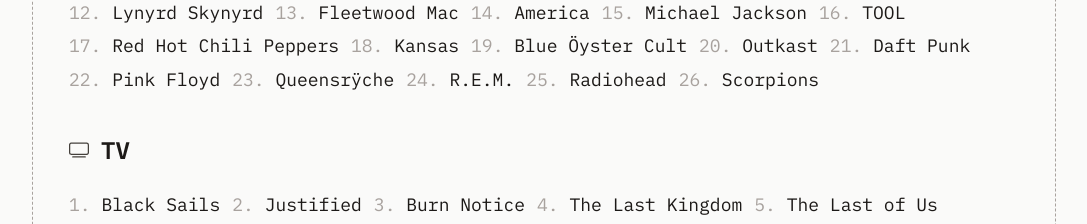
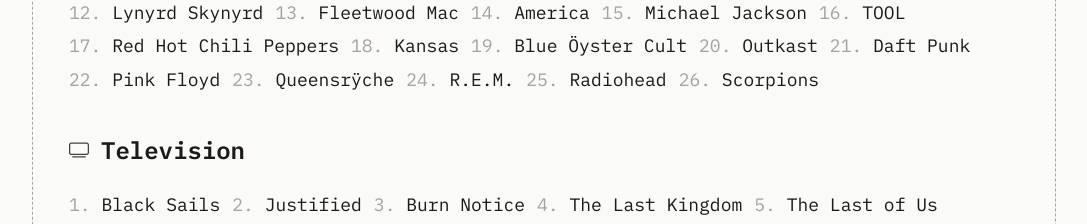
Before and after one commit to gigawatson/exploriter, a website: page favorites/index.html in a window 1280 px wide. Shown: the part 1100-1324 px from the top of the page, without its empty margins (96-1183 px from the left). Drawn offline with Linux system fonts and the light colour scheme; a web font is replaced by a local one.

Commit message:
Update index.html

```diff
--- a/favorites/index.html
+++ b/favorites/index.html
@@ -202,7 +202,7 @@
                      class="size-5 text-stone-700 dark:text-stone-400" viewBox="0 0 16 16">
                     <path d="M2.5 13.5A.5.5 0 0 1 3 13h10a.5.5 0 0 1 0 1H3a.5.5 0 0 1-.5-.5M13.991 3l.024.001a1.5 1.5 0 0 1 .538.143.76.76 0 0 1 .302.254c.067.1.145.277.145.602v5.991l-.001.024a1.5 1.5 0 0 1-.143.538.76.76 0 0 1-.254.302c-.1.067-.277.145-.602.145H2.009l-.024-.001a1.5 1.5 0 0 1-.538-.143.76.76 0 0 1-.302-.254C1.078 10.502 1 10.325 1 10V4.009l.001-.024a1.5 1.5 0 0 1 .143-.538.76.76 0 0 1 .254-.302C1.498 3.078 1.675 3 2 3zM14 2H2C0 2 0 4 0 4v6c0 2 2 2 2 2h12c2 0 2-2 2-2V4c0-2-2-2-2-2"/>
                 </svg>
-                <h2 class="text-2xl font-semibold">TV</h2>
+                <h2 class="text-2xl font-semibold">Television</h2>
             </header>
             <ol class="flex flex-wrap gap-x-3 gap-y-1 mb-10 list-decimal list-inside marker:text-stone-400">
                 <li>Black Sails</li>
```
